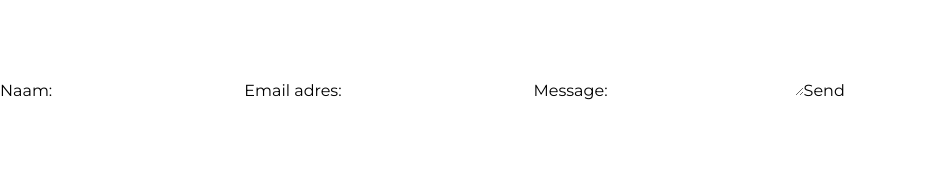
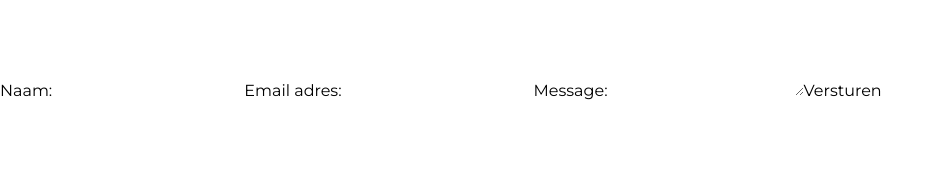
Before and after one commit to Sneruall/fotos-van-emily, a Next.js app: page /contact in a window 1280 px wide. Shown: the top 169 px of the page, without its empty margins (0-943 px from the left). Built offline with nearby package versions, Linux system fonts and the light colour scheme.

Commit message:
Update contactform.js

```diff
--- a/components/contact/contactform.js
+++ b/components/contact/contactform.js
@@ -42,7 +42,7 @@ function ContactForm() {
             rows="4"
             onChange={(e) => setMessage(e.target.value)}
           />
-          <button type="submit">Send</button>
+          <button type="submit">Versturen</button>
         </form>
       </main>
     </div>
```
